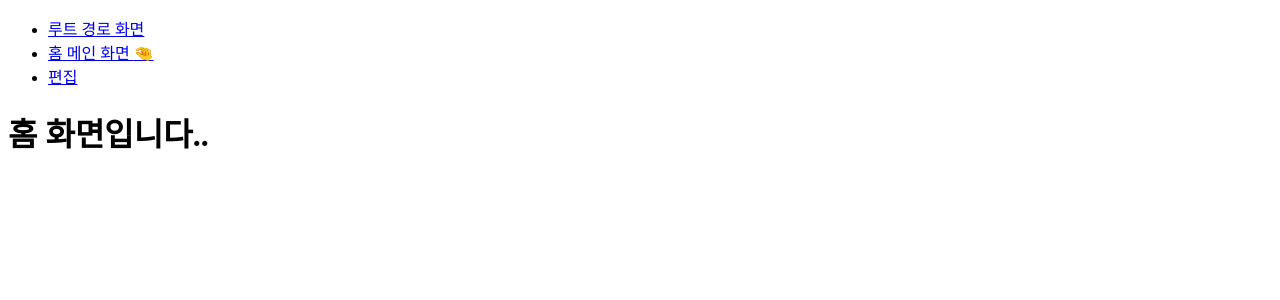
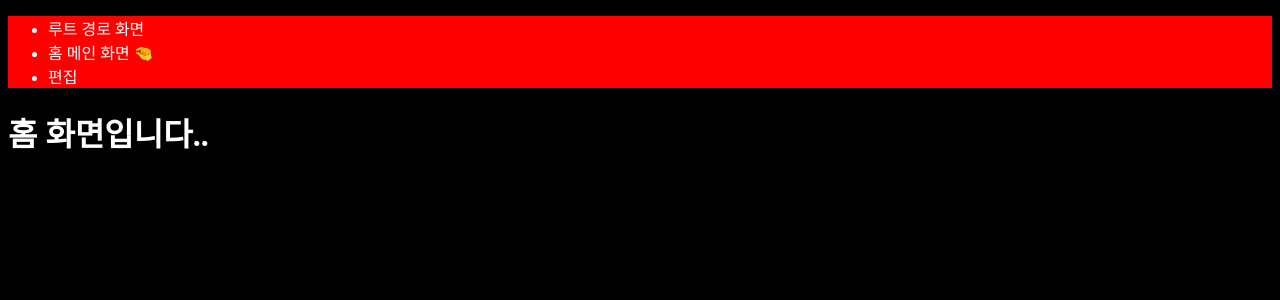
Before and after one commit to didxodnr0769-bom/computer-study, a Next.js app in the folder 02_programming/web/framework/nextjs/lectures/01_노마드코더_nextjs_시작하기/실습 /01_next_init/: page /main in a window 1280 px wide. Shown: the top 300 px of the page. Built offline with nearby package versions, Linux system fonts and the light colour scheme.

Commit message:
style : global & css modules 적용

```diff
--- a/02_programming/web/framework/nextjs/lectures/01_노마드코더_nextjs_시작하기/실습 /01_next_init/app/layout.tsx
+++ b/02_programming/web/framework/nextjs/lectures/01_노마드코더_nextjs_시작하기/실습 /01_next_init/app/layout.tsx
@@ -1,4 +1,5 @@
 import Gnb from "../components/gnb";
+import "./styles/global.css";
 
 export const metadata = {
   title: "Next.js",
--- /dev/null
+++ b/02_programming/web/framework/nextjs/lectures/01_노마드코더_nextjs_시작하기/실습 /01_next_init/app/styles/global.css
@@ -0,0 +1,13 @@
+body {
+  background-color: black;
+  color: white;
+}
+
+a {
+  color: white;
+  text-decoration: none;
+}
+
+a:hover {
+  text-decoration: underline;
+}
--- /dev/null
+++ b/02_programming/web/framework/nextjs/lectures/01_노마드코더_nextjs_시작하기/실습 /01_next_init/app/styles/gnb.module.css
@@ -0,0 +1,3 @@
+.GnbContainer {
+  background-color: red;
+}
--- a/02_programming/web/framework/nextjs/lectures/01_노마드코더_nextjs_시작하기/실습 /01_next_init/components/gnb.tsx
+++ b/02_programming/web/framework/nextjs/lectures/01_노마드코더_nextjs_시작하기/실습 /01_next_init/components/gnb.tsx
@@ -1,11 +1,12 @@
 "use client";
 import Link from "next/link";
 import { usePathname } from "next/navigation";
+import styles from "../app/styles/gnb.module.css";
 
 export default function Gnb() {
   const pathname = usePathname();
   return (
-    <div>
+    <div className={styles.GnbContainer}>
       <ul>
         <li>
           <Link href="/">루트 경로 화면 {pathname === "/" ? "🤏" : ""} </Link>
```
